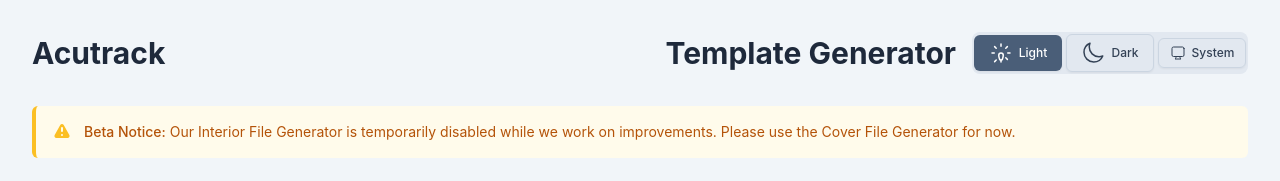
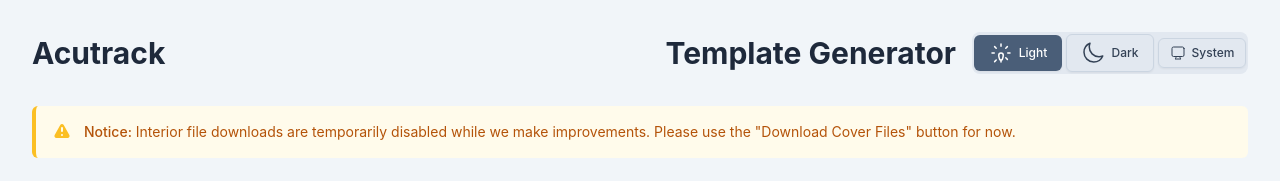
Before and after one commit to Mr-b-coder/my-app-frontend, a React (Vite) app: page / in a window 1280 px wide. Shown: the top 181 px of the page. Built offline with nearby package versions, Linux system fonts and the light colour scheme.

Commit message:
Improve alert message clarity
- Changed from 'Interior File Generator' to 'Interior file downloads'
- More direct language about disabled functionality
- Clearer instruction to use 'Download Cover Files' button
- Simplified from 'Beta Notice' to just 'Notice'

```diff
--- a/src/App.tsx
+++ b/src/App.tsx
@@ -710,7 +710,7 @@
           </div>
           <div className="ml-3">
             <p className="text-sm text-amber-700 dark:text-amber-300">
-              <span className="font-medium">Beta Notice:</span> Our Interior File Generator is temporarily disabled while we work on improvements. Please use the Cover File Generator for now.
+              <span className="font-medium">Notice:</span> Interior file downloads are temporarily disabled while we make improvements. Please use the "Download Cover Files" button for now.
             </p>
           </div>
         </div>
```
